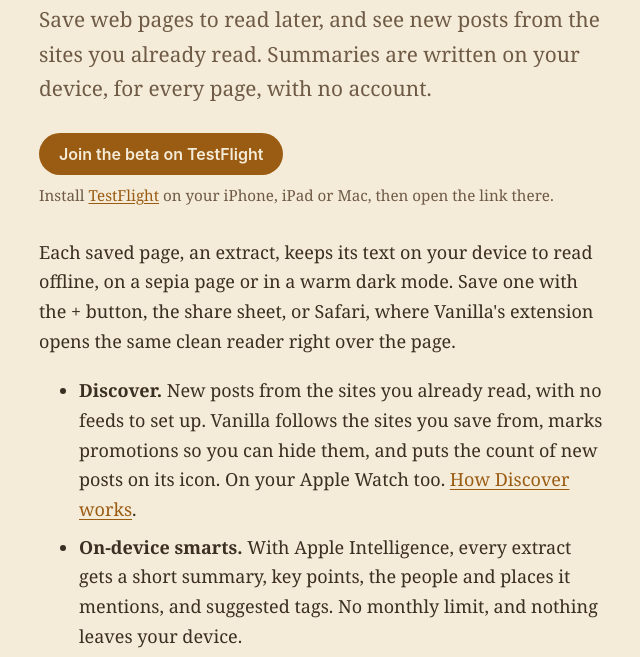
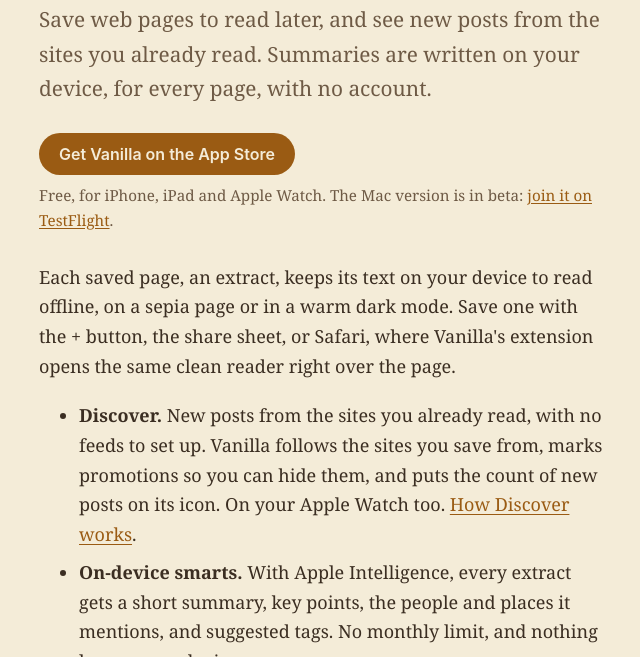
Before and after one commit to ozbe/vanilla-gh-pages, a plain HTML site: page index.html in a window 1280 px wide. Shown: the part 108-765 px from the top of the page, without its empty margins (317-957 px from the left). Drawn offline with Linux system fonts and the light colour scheme.

Commit message:
Home page: Get Vanilla on the App Store, the Mac version's beta on TestFlight, and Safari's App Store banner
Claude-Session: https://claude.ai/code/session_0173bPULigRP2tbDpyma4c7m

```diff
--- a/index.html
+++ b/index.html
@@ -13,6 +13,7 @@
   <link rel="icon" href="icon.png" media="(prefers-color-scheme: light)">
   <link rel="icon" href="icon-dark.png" media="(prefers-color-scheme: dark)">
   <link rel="apple-touch-icon" href="icon.png">
+  <meta name="apple-itunes-app" content="app-id=6825308477">
   <meta name="theme-color" content="#f4ecd8" media="(prefers-color-scheme: light)">
   <meta name="theme-color" content="#1e1a16" media="(prefers-color-scheme: dark)">
   <link rel="stylesheet" href="style.css?v=2">
@@ -21,8 +22,8 @@
   <main>
     <h1>Vanilla</h1>
     <p class="lede">Save web pages to read later, and see new posts from the sites you already read. Summaries are written on your device, for every page, with no account.</p>
-    <p class="beta"><a class="button" href="https://testflight.apple.com/join/QWN2Uxx5">Join the beta on TestFlight</a><br>
-    <span class="note">Install <a href="https://apps.apple.com/app/testflight/id899247664">TestFlight</a> on your iPhone, iPad or Mac, then open the link there.</span></p>
+    <p class="beta"><a class="button" href="https://apps.apple.com/app/id6825308477">Get Vanilla on the App Store</a><br>
+    <span class="note">Free, for iPhone, iPad and Apple Watch. The Mac version is in beta: <a href="https://testflight.apple.com/join/QWN2Uxx5">join it on TestFlight</a>.</span></p>
     <p>Each saved page, an extract, keeps its text on your device to read offline, on a sepia page or in a warm dark mode. Save one with the + button, the share sheet, or Safari, where Vanilla's extension opens the same clean reader right over the page.</p>
     <ul>
       <li><strong>Discover.</strong> New posts from the sites you already read, with no feeds to set up. Vanilla follows the sites you save from, marks promotions so you can hide them, and puts the count of new posts on its icon. On your Apple Watch too. <a href="discover/">How Discover works</a>.</li>
@@ -38,7 +39,7 @@
     </ul>
     <p>New here? Start with the <a href="welcome/">welcome extract</a>.</p>
     <footer>
-      Made by <a href="https://ozbe.dev/" rel="author">ozbe</a>. Questions, suggestions or jokes? <a href="feedback/">Get in touch</a>. News: <a href="feed.xml">RSS feed</a>. Beta: <a href="https://testflight.apple.com/join/QWN2Uxx5">TestFlight</a>. <a href="support/">Support</a>. <a href="privacy/">Privacy</a>.
+      Made by <a href="https://ozbe.dev/" rel="author">ozbe</a>. Questions, suggestions or jokes? <a href="feedback/">Get in touch</a>. News: <a href="feed.xml">RSS feed</a>. <a href="https://apps.apple.com/app/id6825308477">App Store</a>. Mac beta: <a href="https://testflight.apple.com/join/QWN2Uxx5">TestFlight</a>. <a href="support/">Support</a>. <a href="privacy/">Privacy</a>.
     </footer>
   </main>
 </body>
```
